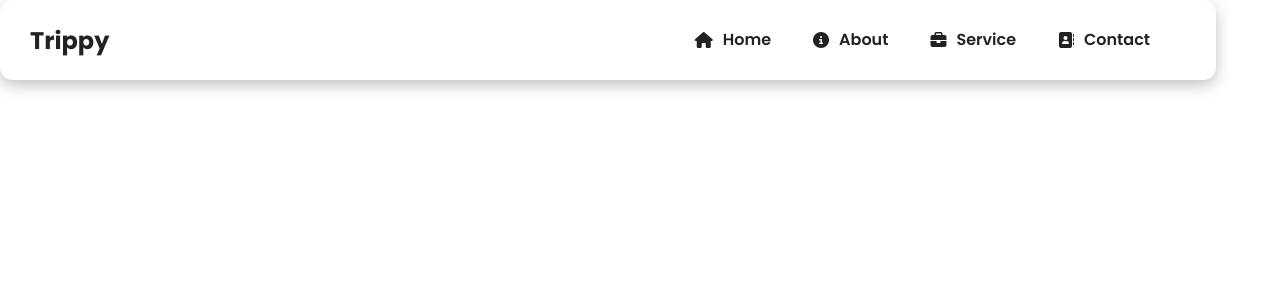
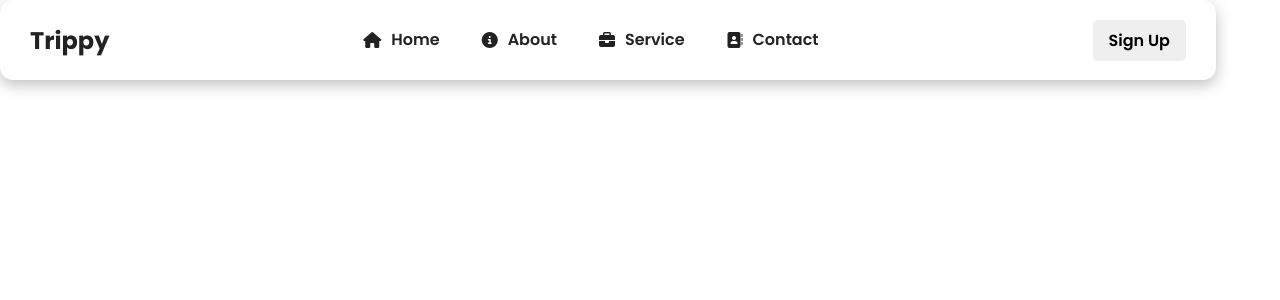
Before and after one commit to codingwithriha/Trippy-tour-travels, a React (Create React App) app: page / in a window 1280 px wide. Shown: the top 300 px of the page. Built offline with nearby package versions, Linux system fonts and the light colour scheme.

Commit message:
feat:web-Navbar

```diff
--- a/src/components/Navbar.js
+++ b/src/components/Navbar.js
@@ -19,6 +19,7 @@ class Navbar extends Component {
             );
           })}
         </ul>
+        <button>Sign Up</button>
       </nav>
     );
   }
--- a/src/components/NavbarStyles.css
+++ b/src/components/NavbarStyles.css
@@ -45,3 +45,19 @@
 .nav-links-mobile {
   display: none;
 }
+
+button {
+  padding: 0.5rem 1rem;
+  white-space: nowrap;
+  border-radius: 0.3rem;
+  font-size: 1rem;
+  font-weight: 600;
+  border: none;
+  cursor: pointer;
+  transition: 0.2s ease-in-out;
+}
+
+button:hover {
+  background-color: #151516;
+  color: #fff;
+}
```
Also changed, not shown: 1 other file (tests, documents, lock files or other folders).
